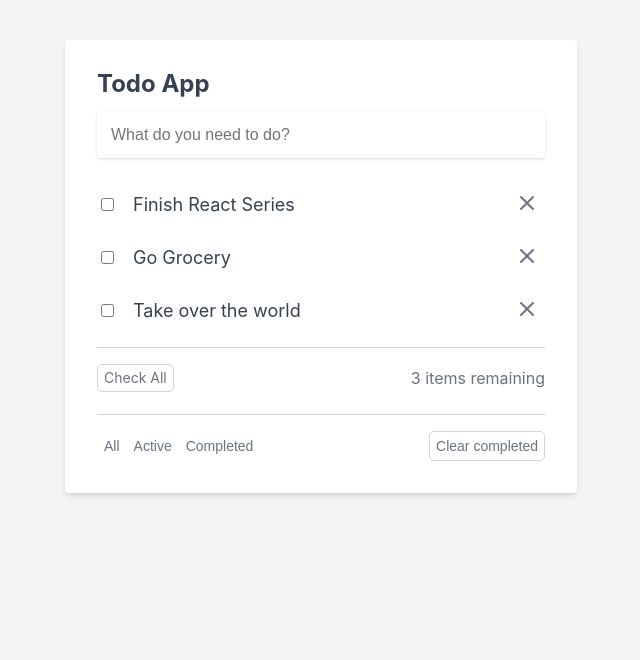
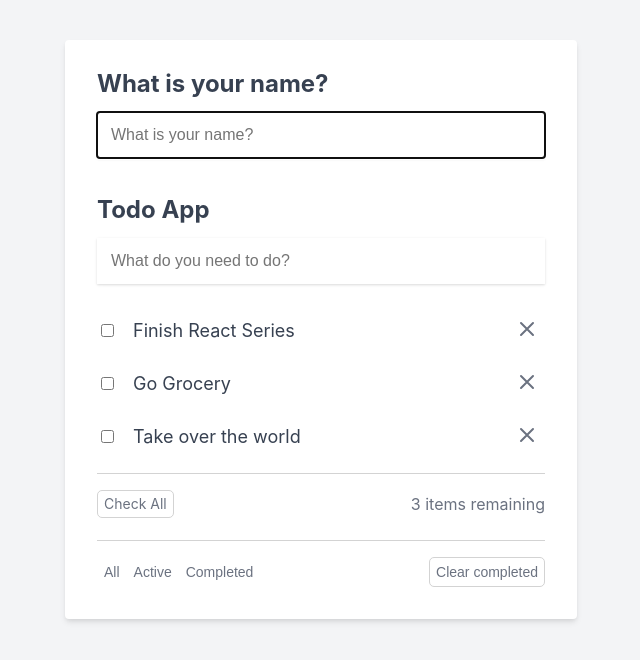
Before and after one commit to cocoabunny/lc-basics, a React (Create React App) app: page / in a window 1280 px wide. Shown: the top 660 px of the page, without its empty margins (319-959 px from the left). Built offline with nearby package versions, Linux system fonts and the light colour scheme.

Commit message:
episode 8

```diff
--- a/src/App.css
+++ b/src/App.css
@@ -145,3 +145,11 @@
   margin-top: 20px;
   text-align: center;
 }
+
+.name-container {
+  margin-bottom: 40px;
+}
+
+.name-label {
+  margin-top: 15px;
+}
--- a/src/components/App.jsx
+++ b/src/components/App.jsx
@@ -1,4 +1,4 @@
-import { useState } from 'react';
+import { useRef, useEffect, useState, useMemo } from 'react';
 import NoTodos from './NoTodos';
 import ToDoForm from './ToDoForm';
 import TodoList from './TodoList';
@@ -12,6 +12,8 @@
 
 
 function App() {
+const [name, setName] = useState('');
+const nameInputEl = useRef(null);
 const [todos, setTodos] = useState([
   {
     id: 1,
@@ -96,9 +98,13 @@
 }
 
 
-function remaining(){
+function remainingCalculation(){
+console.log('calculating remaining todos. This is slow.')
+for(let index = 0; index< 200000000; index++) {}
 return todos.filter(todo => !todo.isComplete).length;
 }
+
+const remaining = useMemo(remainingCalculation, [todos])
 
 function clearCompleted() {
   setTodos([...todos].filter(todo => !todo.isComplete));
@@ -136,9 +142,33 @@
 }
 }
 
+useEffect(() => {
+  // console.log('use effect running')
+  nameInputEl.current.focus();
+
+  return function cleanup () {
+    // console.log('cleanup')
+  }
+});
+
   return (
     <div className="todo-app-container">
       <div className="todo-app">
+      <div className="name-container">
+<h2>What is your name?</h2>
+<form action="#">
+  <input
+  type="text"
+  ref={nameInputEl}
+  className="todo-input"
+  placeholder="What is your name?"
+  value={name}
+  onChange={event => setName(event.target.value)}
+  >
+  </input>
+</form>
+{name && <p className="name-label">Hello, {name}</p>}
+      </div>
         <h2>Todo App</h2>
        <ToDoForm addTodo={addTodo} />
 
--- a/src/components/TodoItemsRemaining.jsx
+++ b/src/components/TodoItemsRemaining.jsx
@@ -3,7 +3,7 @@
 function TodoItemsRemaining(props) {
   return (
     <>
-        <span>{props.remaining()} items remaining</span>
+        <span>{props.remaining} items remaining</span>
     </>
   )
 }
--- a/src/components/TodoList.jsx
+++ b/src/components/TodoList.jsx
@@ -13,7 +13,7 @@
     updateTodo: PropTypes.func.isRequired,
     cancelEdit: PropTypes.func.isRequired,
     deleteTodo: PropTypes.func.isRequired,
-    remaining: PropTypes.func.isRequired,
+    remaining: PropTypes.number.isRequired,
     clearCompleted: PropTypes.func.isRequired,
     completeAllTodos: PropTypes.func.isRequired,
 };
```
